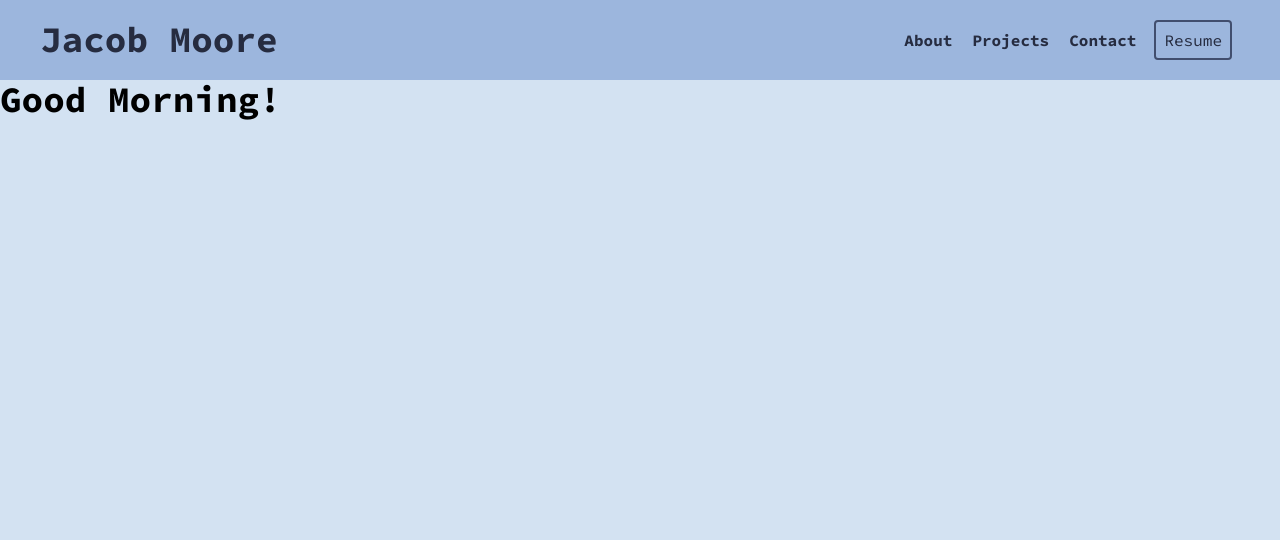
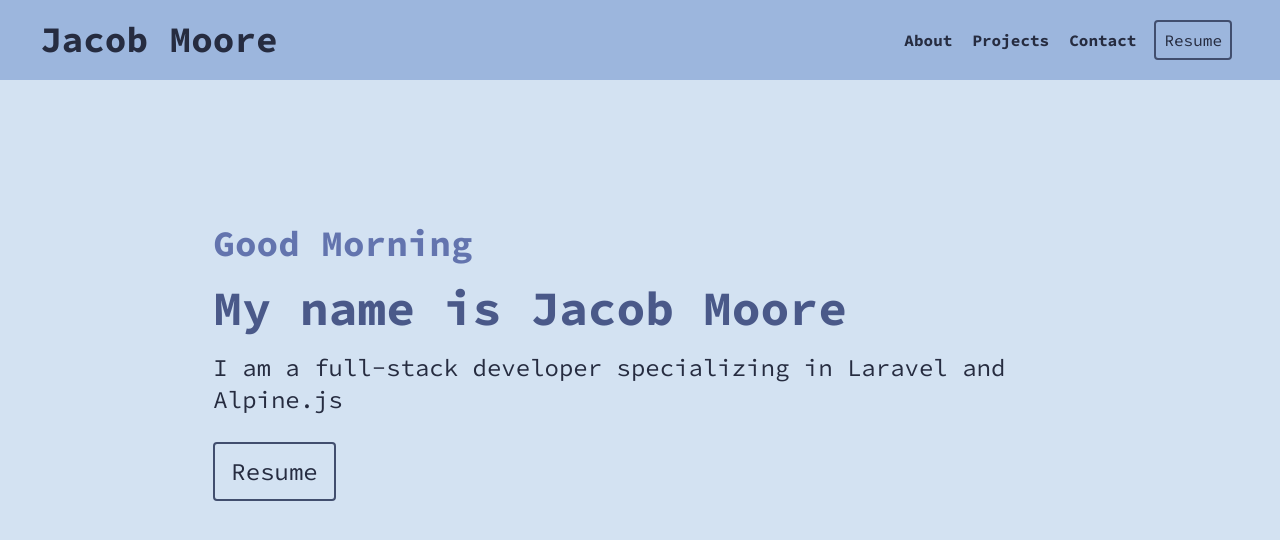
Before and after one commit to jzm1151/portfolio, a React (Vite) app: page / in a window 1280 px wide. Shown: the top 540 px of the page. Built offline with nearby package versions, Linux system fonts and the light colour scheme.

Commit message:
add greeting section

```diff
--- a/src/Components/Sections/GreetingSection.tsx
+++ b/src/Components/Sections/GreetingSection.tsx
@@ -1,19 +1,24 @@
-function GreetingSection() {
+import MdBorderBtn from "../../UI/Buttons/MdBorderBtn"
+
+function GreetingSection(props: {position?: string}) {
     const dateUser = new Date()
     const hours = dateUser.getHours()
     let greeting = ''
 
     if (hours < 12) {
-        greeting = 'Good Morning!'
+        greeting = 'Good Morning'
     } else if (hours < 17) {
-        greeting = 'Good Afternoon!'
+        greeting = 'Good Afternoon'
     } else {
-        greeting = 'Good Evening!'
+        greeting = 'Good Evening'
     }
 
     return (
-        <section>
-            <h2 className='text-4xl font-bold text-grey-blue-900' >{greeting}</h2>
+        <section className={props.position}>
+            <h2 className='text-3xl font-bold text-gray-blue-700 mb-3 md:mb-5 md:text-4xl'>{greeting}</h2>
+            <p className='text-4xl font-bold text-gray-blue-800 mb-3 md:mb-5 md:text-5xl'>My name is Jacob Moore</p>
+            <p className='text-xl text-gray-blue-950 mb-7 md:mb-10 md:text-2xl'>I am a full-stack developer specializing in Laravel and Alpine.js</p>
+            <MdBorderBtn link='#resume' text='Resume' blankTarget={true} />
         </section>
     )
 }
--- a/src/Pages/HomePage.tsx
+++ b/src/Pages/HomePage.tsx
@@ -6,8 +6,8 @@ function HomePage() {
   return (
     <>
       <HeaderNav />
-      <main className='grid'>
-        <GreetingSection />
+      <main className='grid ml-5 mr-5 my-14 md:grid-cols-2 md:mx-auto md:my-28 md:w-11/12 lg:w-9/12 lg:my-32 xl:w-8/12 xl:my-36'>
+        <GreetingSection position='col-span-2'/>
       </main>
     </>
   )
--- /dev/null
+++ b/src/UI/Buttons/MdBorderBtn.tsx
@@ -0,0 +1,13 @@
+function MdBorderBtn(props: {link: string, text: string, onClick?: () => void, blankTarget?: boolean}) {
+    return (
+        <a className='text-2xl px-4 py-3 rounded border-solid border-gray-blue-900 border-2 text-gray-blue-950 hover:bg-gray-blue-500 hover:text-gray-blue-100 transition-colors duration-500'
+           href={props.link}
+           onClick={props.onClick}
+           target={props.blankTarget ? '_blank' : ''}
+        >
+            {props.text}
+        </a>
+    )
+}
+
+export default MdBorderBtn
```
